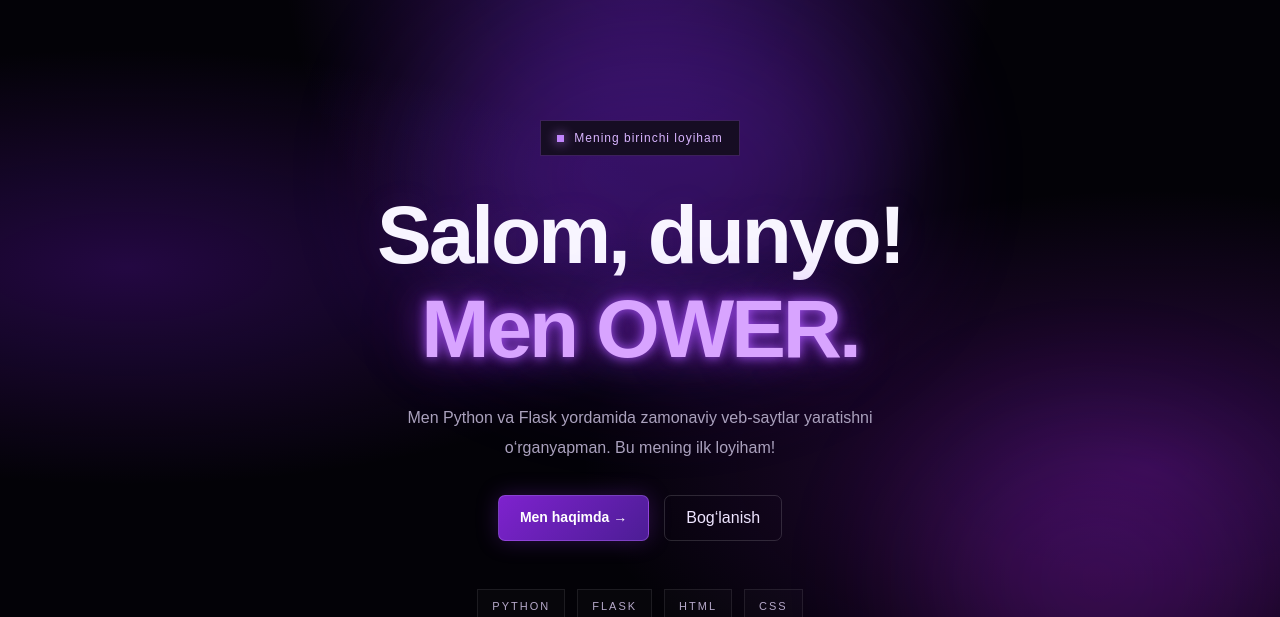
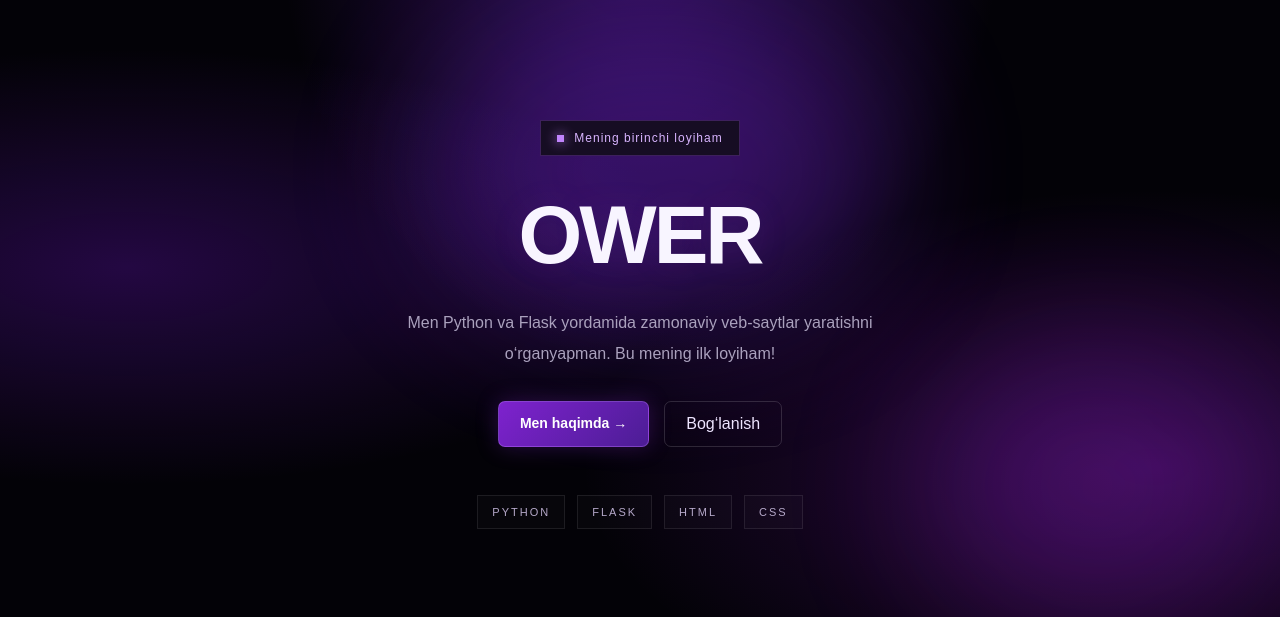
Before and after one commit to OWER00/OWER, a Python web app: template templates/index.html in a window 1280 px wide. Shown: the part 93-710 px from the top of the page. Run offline with Jinja, Linux system fonts and the light colour scheme; the template is opened without the code that fills it, so the values that code supplies are empty.

Commit message:
Change website title to OWER

```diff
--- a/templates/index.html
+++ b/templates/index.html
@@ -4,7 +4,7 @@
 <head>
     <meta charset="UTF-8">
     <meta name="viewport" content="width=device-width, initial-scale=1.0">
-    <title>OWER | Mening saytim</title>
+    <title>OWER</title>
     <link rel="stylesheet" href="{{ url_for('static', filename='style.css') }}">
 
 </head>
@@ -29,10 +29,7 @@
                 Mening birinchi loyiham
             </div>
 
-            <h1>
-                Salom, dunyo!<br>
-                <span>Men OWER.</span>
-            </h1>
+            <h1>OWER</h1>
 
             <p class="description">
                 Men Python va Flask yordamida zamonaviy veb-saytlar
```
